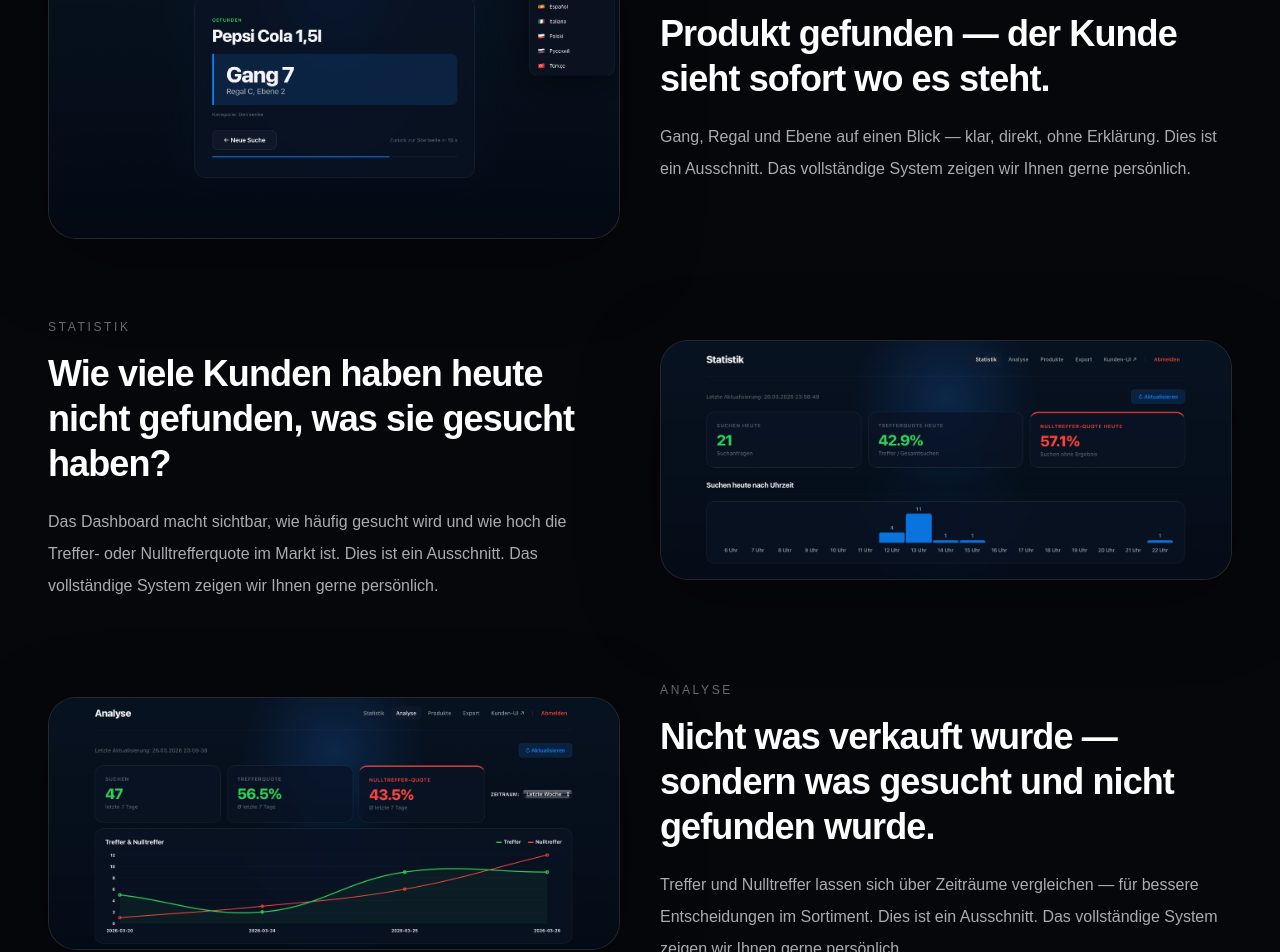
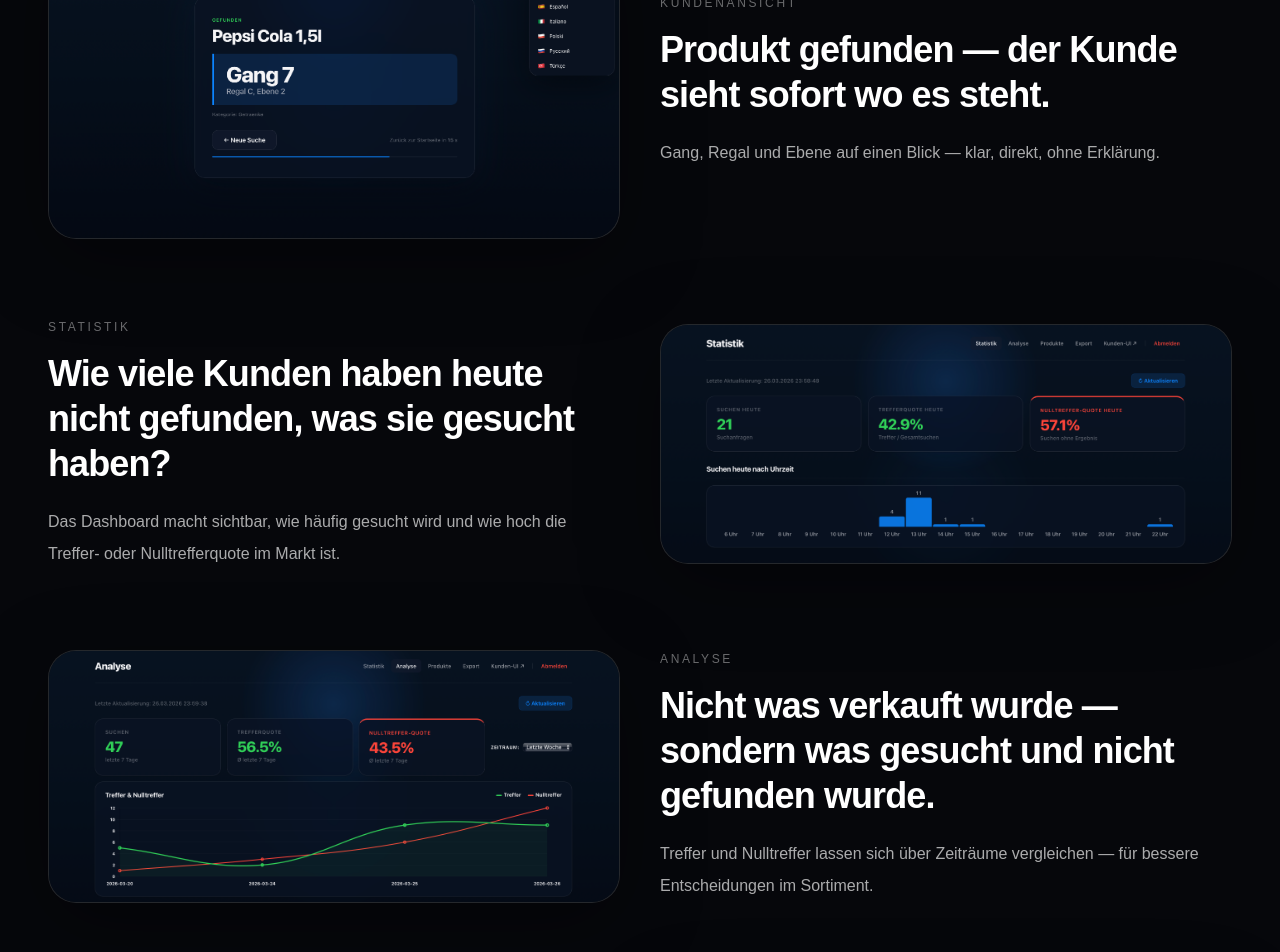
Before and after one commit to VvgStms/vevoga-systems, a Next.js app: page / in a window 1280 px wide. Shown: the part 2540-3492 px from the top of the page. Built offline with nearby package versions, Linux system fonts and the light colour scheme.

Commit message:
marketing copy update

```diff
--- a/app/page.tsx
+++ b/app/page.tsx
@@ -111,19 +111,19 @@ const retailShowcase = [
     src: "/retail-kundenansicht.png",
     eyebrow: "Kundenansicht",
     title: "Produkt gefunden — der Kunde sieht sofort wo es steht.",
-    text: "Gang, Regal und Ebene auf einen Blick — klar, direkt, ohne Erklärung. Dies ist ein Ausschnitt. Das vollständige System zeigen wir Ihnen gerne persönlich.",
+    text: "Gang, Regal und Ebene auf einen Blick — klar, direkt, ohne Erklärung.",
   },
   {
     src: "/retail-statistik.png",
     eyebrow: "Statistik",
     title: "Wie viele Kunden haben heute nicht gefunden, was sie gesucht haben?",
-    text: "Das Dashboard macht sichtbar, wie häufig gesucht wird und wie hoch die Treffer- oder Nulltrefferquote im Markt ist. Dies ist ein Ausschnitt. Das vollständige System zeigen wir Ihnen gerne persönlich.",
+    text: "Das Dashboard macht sichtbar, wie häufig gesucht wird und wie hoch die Treffer- oder Nulltrefferquote im Markt ist.",
   },
   {
     src: "/retail-analyse.png",
     eyebrow: "Analyse",
     title: "Nicht was verkauft wurde — sondern was gesucht und nicht gefunden wurde.",
-    text: "Treffer und Nulltreffer lassen sich über Zeiträume vergleichen — für bessere Entscheidungen im Sortiment. Dies ist ein Ausschnitt. Das vollständige System zeigen wir Ihnen gerne persönlich.",
+    text: "Treffer und Nulltreffer lassen sich über Zeiträume vergleichen — für bessere Entscheidungen im Sortiment.",
   },
   {
     src: "/retail-produkte.png",
@@ -138,7 +138,7 @@ const knowledgeShowcase = [
     src: "/knowledge-barcode.png",
     eyebrow: "Fehlerbeschreibung",
     title: "Problem beschreiben — Lösung sofort. Kein Anruf beim Kollegen.",
-    text: "Ein Fehlerbild wie „Barcode nicht lesbar“ wird direkt mit Ursache und Maßnahme beantwortet — verständlich und umsetzbar. Dies ist ein Ausschnitt. Das vollständige System zeigen wir Ihnen gerne persönlich.",
+    text: "Ein Fehlerbild wie „Barcode nicht lesbar“ wird direkt mit Ursache und Maßnahme beantwortet — verständlich und umsetzbar.",
   },
   {
     src: "/knowledge-prozess.png",
```
